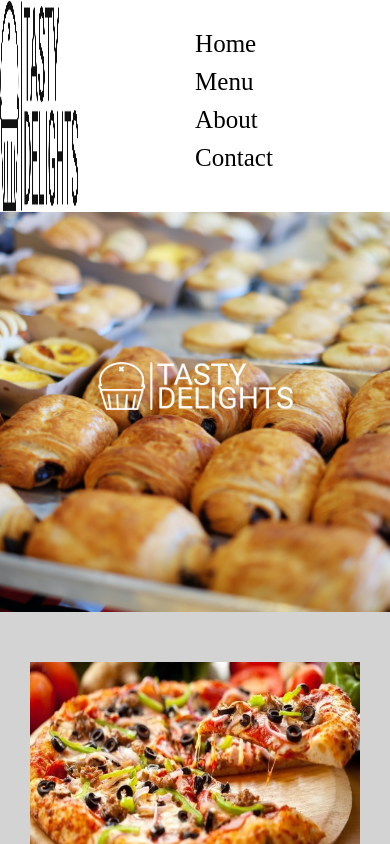
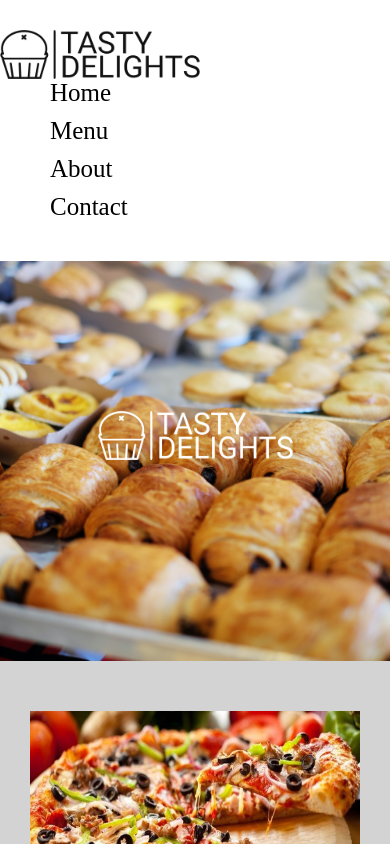
Before and after one commit to monty397/bakery-app, a React (Create React App) app: page / in a window 390 px wide. Shown: the top 844 px of the page. Built offline with nearby package versions, Linux system fonts and the light colour scheme.

Commit message:
Updates to navbar and left container in about.js

```diff
--- a/src/components/about/about.css
+++ b/src/components/about/about.css
@@ -35,7 +35,7 @@
     background-color: lightgray;
     border-radius: 5px;
     width: 100%;
-    height: 550px;
+    height: 500px;
 }
 
 #right {
--- a/src/components/navbar/navbar.css
+++ b/src/components/navbar/navbar.css
@@ -7,12 +7,13 @@ nav {
     height: 20%;
     display: flex;
     width: 100%;
+    position: static;
 }
 
 ul {
     display: flex;
     list-style: none;
-    margin: 30px auto;
+    margin: 30px 0;
 }
 
 li {
@@ -30,10 +31,9 @@ a:hover {
 }
 
 .logo {
-    /* width: 0%; */
+    width: 200px;
     float: left;
     box-sizing: border-box;
-    max-width: 20%;
     display: flex;
 }
 
@@ -41,7 +41,7 @@ a:hover {
     ul {
         flex-direction: column;
     }
-    .logo {
+    /* .logo {
         flex-wrap: wrap;
-    }
+    } */
 }
--- a/src/components/navbar/navbar.js
+++ b/src/components/navbar/navbar.js
@@ -5,8 +5,9 @@ const Navbar = () => {
   return (
     <div>
       <nav>
-      <img className="logo" src={Logo} alt="website logo." />
+
         <ul>
+        <img className="logo" src={Logo} alt="website logo." />
           <li><a href="#">Home</a></li>
           <li><a href="#">Menu</a></li>
           <li><a href="#">About</a></li>
```
